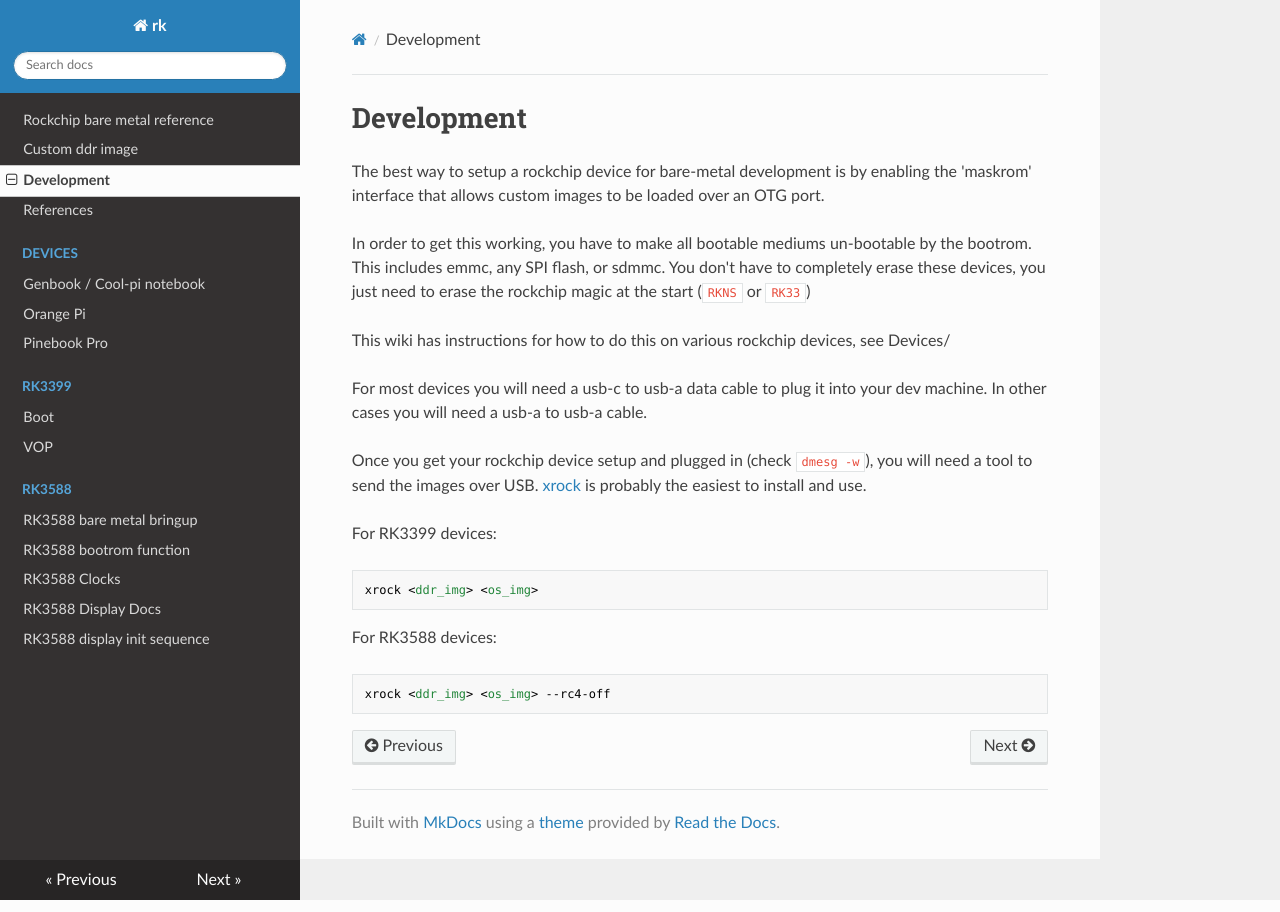
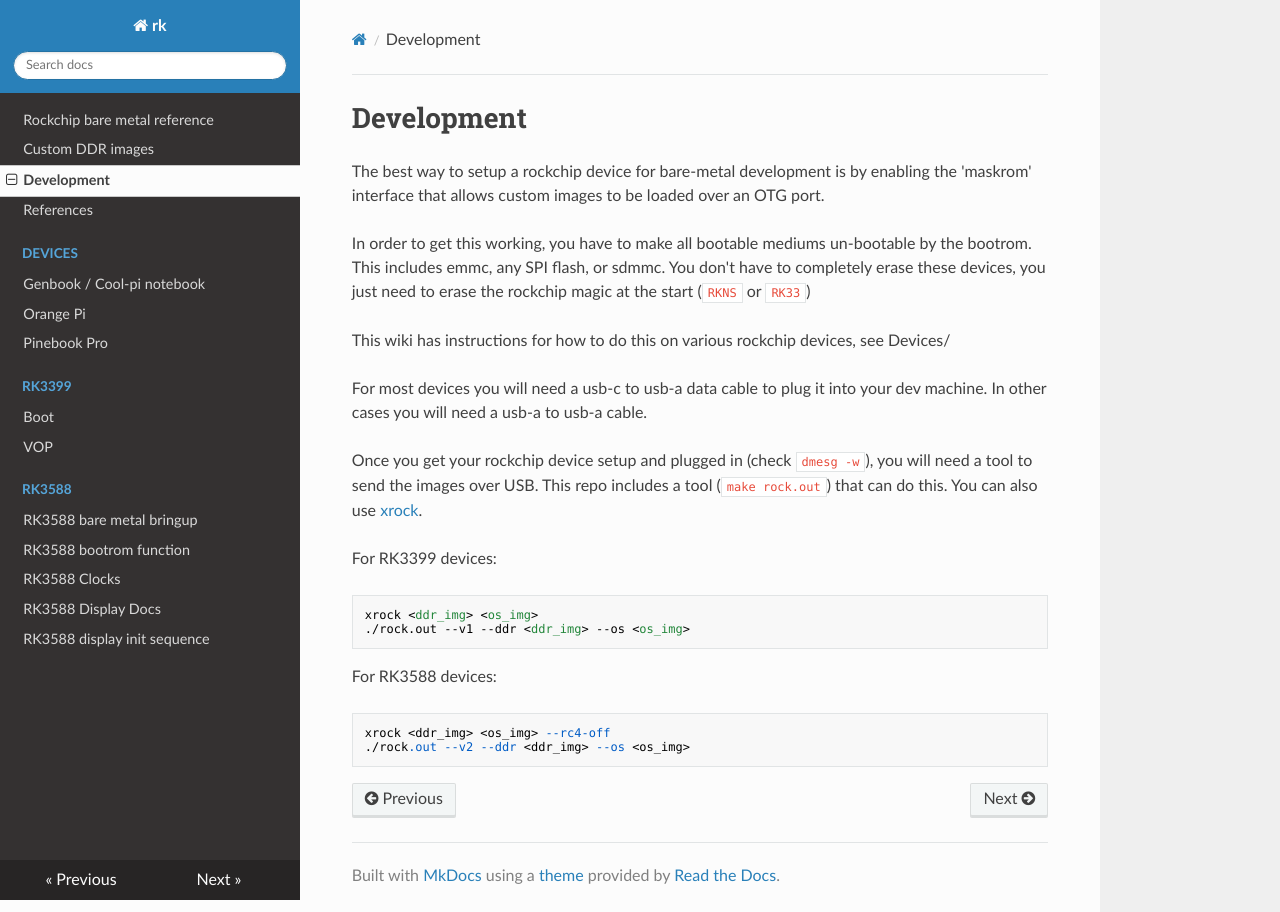
Before and after one commit to petabyt/rk, an MkDocs documentation site: the page built from docs/dev.md, in a window 1280 px wide. Built offline with MkDocs 1.6.1, drawn with Linux system fonts in a browser that asks for light colours; nearby versions of some CDN libraries.

Commit message:
update docs

````diff
--- a/docs/custom_ddr_image.md
+++ b/docs/custom_ddr_image.md
@@ -1,3 +1,5 @@
+# Custom DDR images
+
 A custom DDR image for a rockchip platform can be made with an assembly stub like this:
 ```
 .global _start
--- a/docs/dev.md
+++ b/docs/dev.md
@@ -11,13 +11,15 @@ For most devices you will need a usb-c to usb-a data cable to plug it into your
 cable.
 
 Once you get your rockchip device setup and plugged in (check `dmesg -w`), you will need a tool to send the images over USB.
-[xrock](https://github.com/xboot/xrock) is probably the easiest to install and use.
+This repo includes a tool (`make rock.out`) that can do this. You can also use [xrock](https://github.com/xboot/xrock).
 
 For RK3399 devices:
 ```
 xrock <ddr_img> <os_img>
+./rock.out --v1 --ddr <ddr_img> --os <os_img>
 ```
 For RK3588 devices:
 ```
 xrock <ddr_img> <os_img> --rc4-off
+./rock.out --v2 --ddr <ddr_img> --os <os_img>
 ```
````
Also changed, not shown: docs/index.md (+2 -0 lines), docs/rk3588/boot.md (+3 -3 lines).
